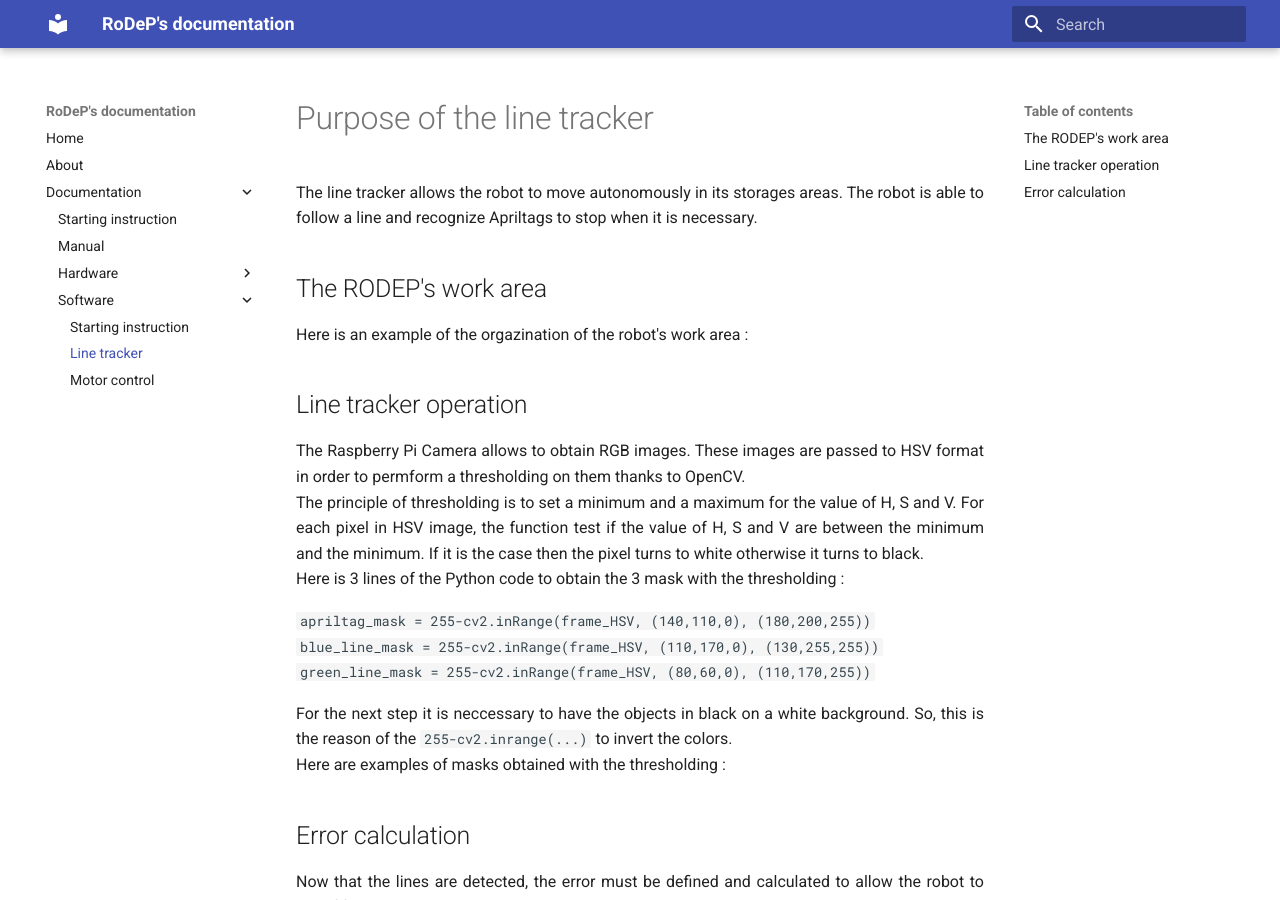
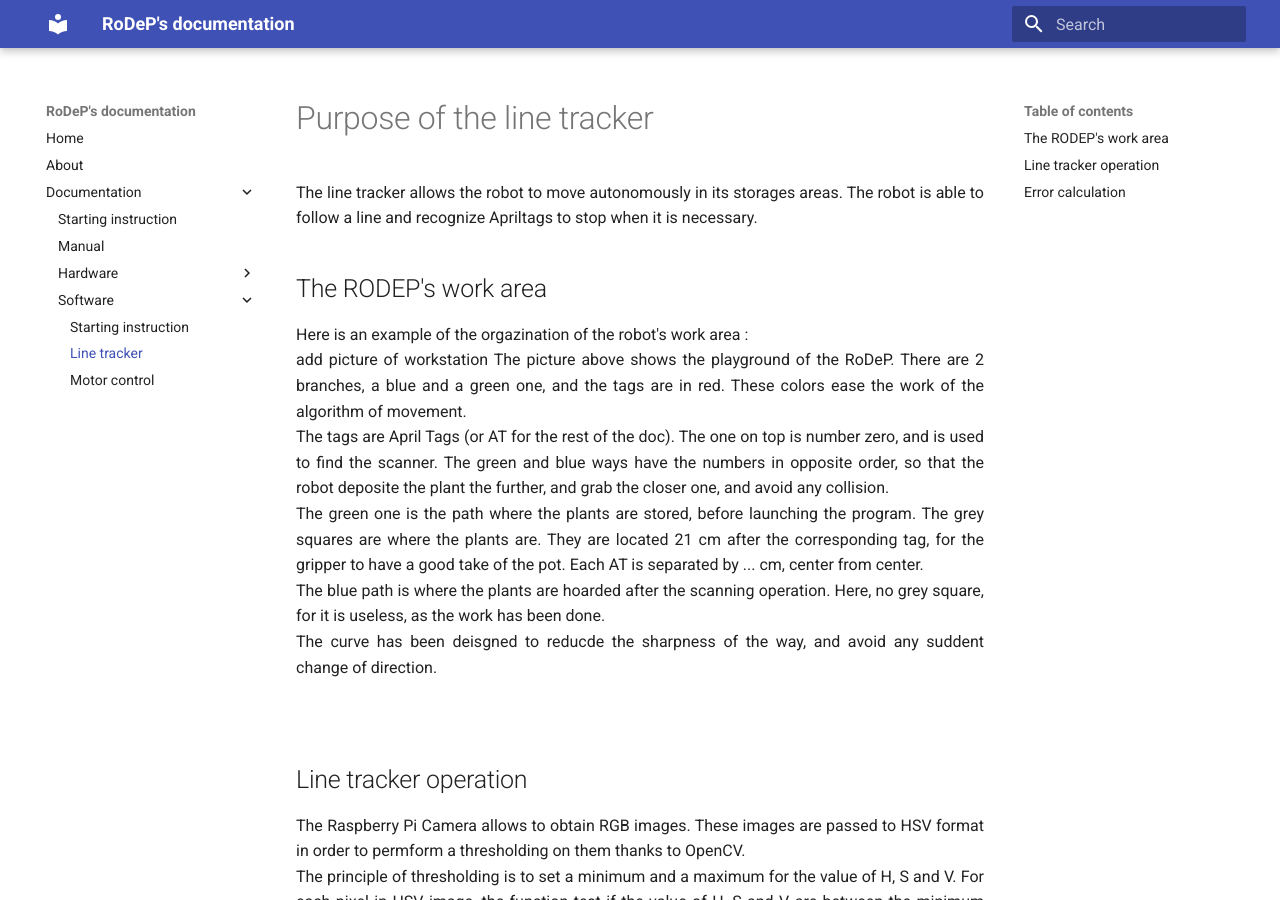
Before and after one commit to Nicobranas/RoDeP-documentation, an MkDocs documentation site: the page built from docs/tracker.md, in a window 1280 px wide and 900 px high. Built offline with MkDocs 1.6.1 and Material for MkDocs 9.7.7, drawn with Linux system fonts in a browser that asks for light colours.

Commit message:
adding text for playground, image missing

```diff
--- a/docs/tracker.md
+++ b/docs/tracker.md
@@ -4,7 +4,17 @@
 
 ##The RODEP's work area
 
-<p align = justify>Here is an example of the orgazination of the robot's work area :<br/></p>
+<p align = justify>Here is an example of the orgazination of the robot's work area :<br/>
+
+add picture of workstation
+
+The picture above shows the playground of the RoDeP. There are 2 branches, a blue and a green one, and the tags are in red. These colors ease the work of the algorithm of movement.<br/>
+The tags are April Tags (or AT for the rest of the doc). The one on top is number zero, and is used to find the scanner. The green and blue ways have the numbers in opposite order, so that the robot deposite the plant the further, and grab the closer one, and avoid any collision.<br/>
+The green one is the path where the plants are stored, before launching the program. The grey squares are where the plants are. They are located 21 cm after the corresponding tag, for the gripper to have a good take of the pot. Each AT is separated by ... cm, center from center.<br/>
+The blue path is where the plants are hoarded after the scanning operation. Here, no grey square, for it is useless, as the work has been done.<br/>
+The curve has been deisgned to reducde the sharpness of the way, and avoid any suddent change of direction.<br/></p>
+
+<br/></p>
 
 
 ##Line tracker operation
```
Also changed, not shown: 1 other file.
